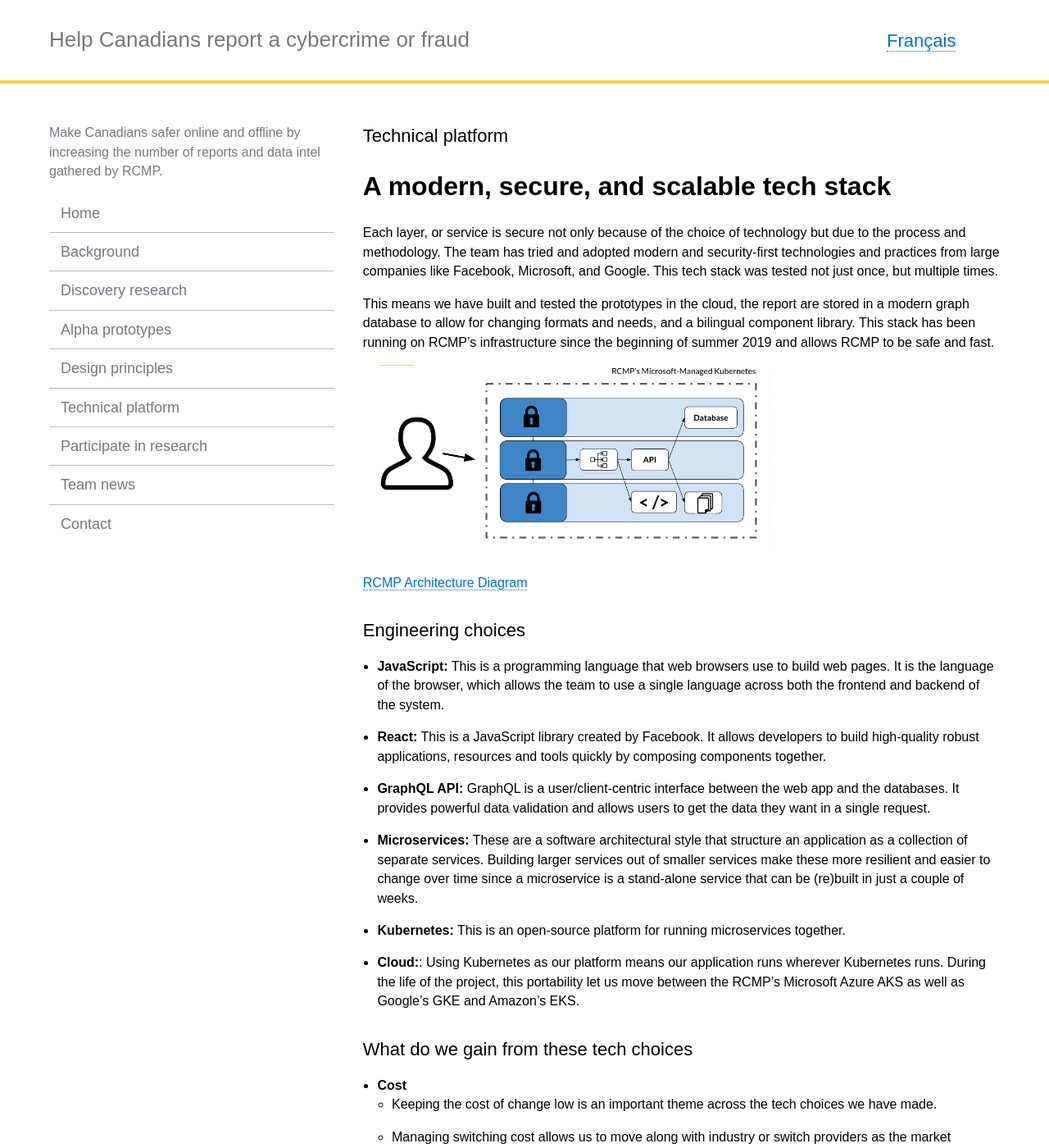
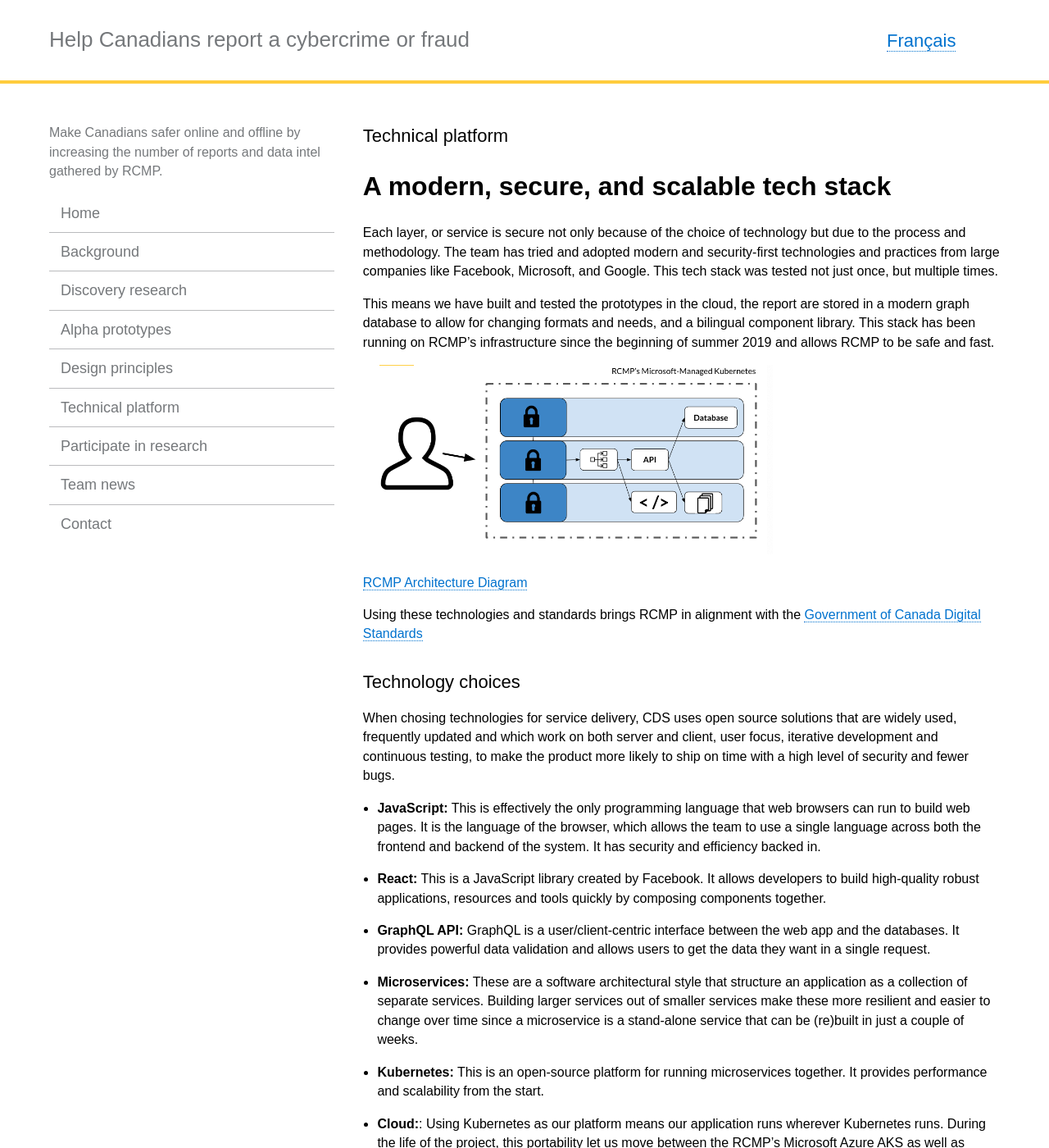
Before and after one commit to cds-snc/rcmp-report-a-cybercrime-alpha-documentation, a Jekyll site: the page built from _pages/en/technical-platform.md, in a window 1280 px wide and 1400 px high. Shown: the whole window at 82% size. Built offline with Jekyll 4.4.1, drawn with Linux system fonts in a browser that asks for light colours.

Commit message:
Update technical-platform.md

```diff
--- a/_pages/en/technical-platform.md
+++ b/_pages/en/technical-platform.md
@@ -16,13 +16,17 @@ This means we have built and tested the prototypes in the cloud, the report are
 
 [RCMP Architecture Diagram](../assets/docs/rcmp-architecture-diagram.pdf)
 
-## Engineering choices
+Using these technologies and standards brings RCMP in alignment with the [Government of Canada Digital Standards](https://www.canada.ca/en/government/system/digital-government/government-canada-digital-standards.html)
 
-- **JavaScript:** This is a programming language that web browsers use to build web pages. It is the language of the browser, which allows the team to use a single language across both the frontend and backend of the system.
+## Technology choices
+
+When chosing technologies for service delivery, CDS uses open source solutions that are widely used, frequently updated and which work on both server and client, user focus, iterative development and continuous testing, to make the product more likely to ship on time with a high level of security and fewer bugs.
+
+- **JavaScript:** This is effectively the only programming language that web browsers can  run to build web pages. It is the language of the browser, which allows the team to use a single language across both the frontend and backend of the system. It has security and efficiency backed in.
 - **React:** This is a JavaScript library created by Facebook. It allows developers to build high-quality robust applications, resources and tools quickly by composing components together.
 - **GraphQL API:** GraphQL is a user/client-centric interface between the web app and the databases. It provides powerful data validation and allows users to get the data they want in a single request.
 - **Microservices:** These are a software architectural style that structure an application as a collection of separate services. Building larger services out of smaller services make these more resilient and easier to change over time since a microservice is a stand-alone service that can be (re)built in just a couple of weeks.
-- **Kubernetes:** This is an open-source platform for running microservices together.
+- **Kubernetes:** This is an open-source platform for running microservices together. It provides performance and scalability from the start.
 - **Cloud:**: Using Kubernetes as our platform means our application runs wherever Kubernetes runs. During the life of the project, this portability let us move between the RCMP's Microsoft Azure AKS as well as Google's GKE and Amazon's EKS.
 
 ## What do we gain from these tech choices
```
